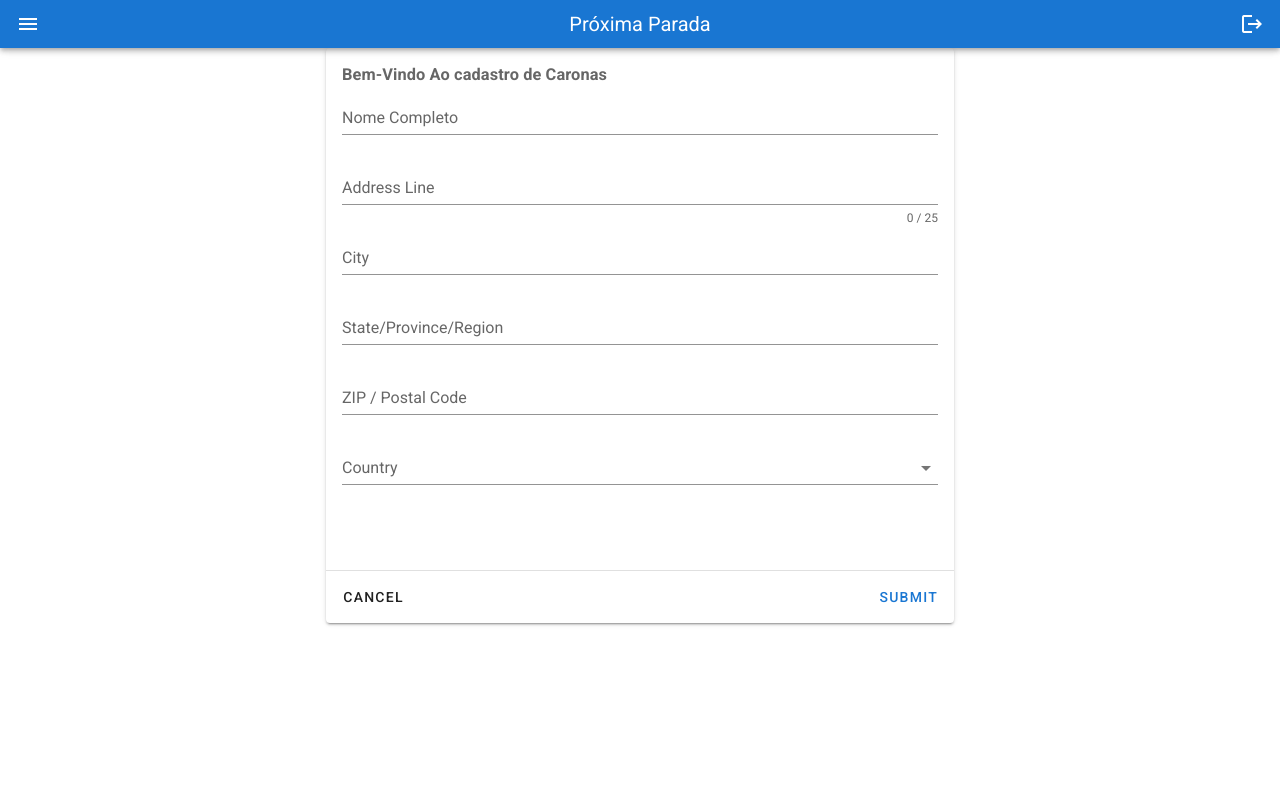
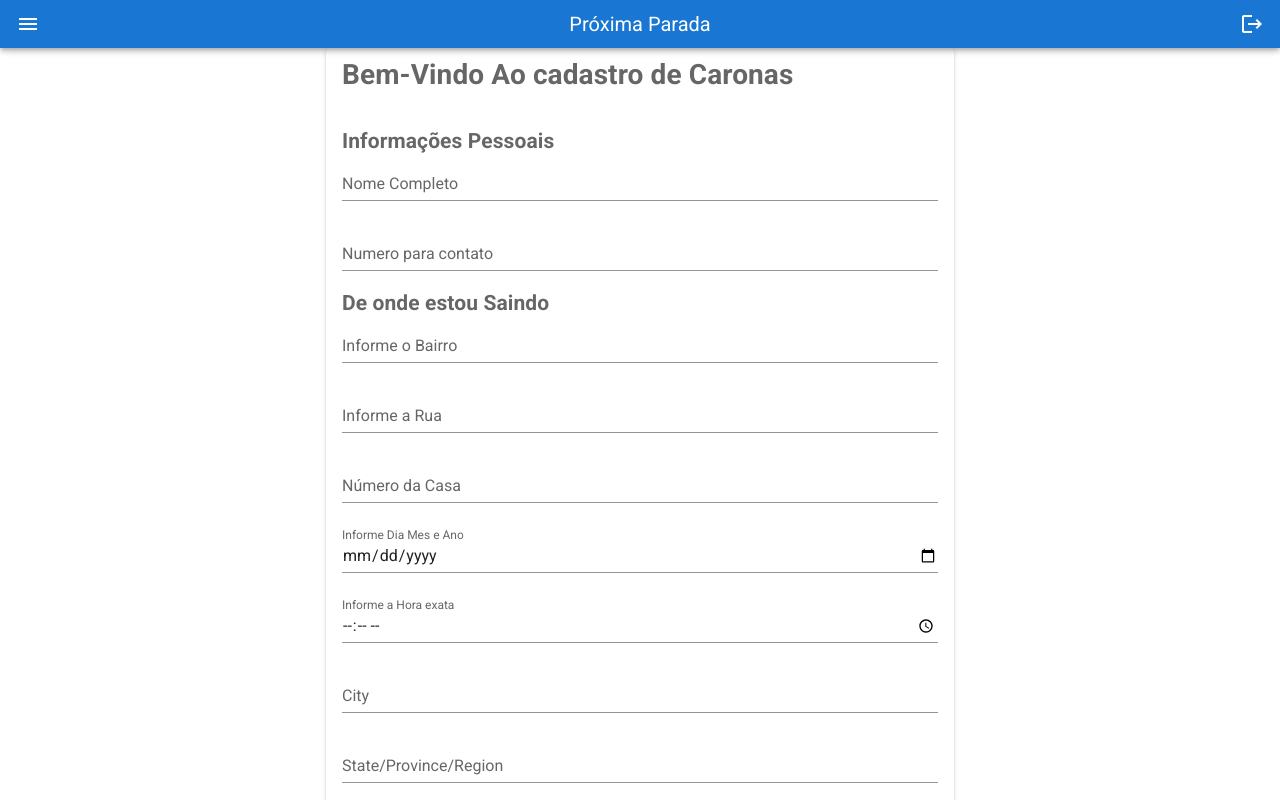
Before and after one commit to ifpi-picos/proxima-parada-front-end-vue, a Vue app: page /home/ride in a window 1280 px wide. Shown: the top 800 px of the page. Built offline with nearby package versions, Linux system fonts and the light colour scheme.

Commit message:
finalisando cadastro de origem

```diff
--- a/src/pages/home/Cadastrar-Carona.vue
+++ b/src/pages/home/Cadastrar-Carona.vue
@@ -13,29 +13,34 @@
         <v-card ref="form">
 
           <v-card-text>
-            <h3> Bem-Vindo Ao cadastro de Caronas </h3>
+            <h1> Bem-Vindo Ao cadastro de Caronas </h1>
+            <br><br>
+            <h2>Informações Pessoais</h2>
+
+            <v-text-field placeholder="João da silva" ref="name" v-model="name" :rules="[() => !!name || 'Esse Campo e obrigatorio']"
+              :error-messages="errorMessages" label="Nome Completo" required/>
+
+              <v-text-field placeholder="(XX)XXXXX-XXXX" ref="number-phone" label="Numero para contato" type="number" :rules="[() => !!name || 'Esse Campo e obrigatorio']"/>
+
+              <h2>De onde estou Saindo</h2>
+
+            <v-text-field ref="address" v-model="address"  :rules="[
+                () => !!address || 'Esse Campo e obrigatorio',]"
+                label="Informe o Bairro" placeholder="Bairro Junco "/>
+
+                <v-text-field ref="address"  :rules="[ () => !!address || 'Esse Campo e obrigatorio',]"
+                label="Informe a Rua " placeholder="Rua do pcc "/>
+
+                <v-text-field label="Número da Casa " placeholder="288" type="number"/>
+
+                <v-text-field v-model="time"
+                label="Informe Dia Mes e Ano " placeholder=" 01/02/2022" type="date"/>
+
+                <v-text-field v-model="time"
+                label="Informe a Hora exata" placeholder=" 01/02/2022" type="time"/>
+
             <v-text-field
-              ref="name"
-              v-model="name"
-              :rules="[() => !!name || 'This field is required']"
-              :error-messages="errorMessages"
-              label="Nome Completo"
-              required
-            ></v-text-field>
-            <v-text-field
-              ref="address"
-              v-model="address"
-              :rules="[
-                () => !!address || 'This field is required',
-                () => !!address && address.length <= 25 || 'Address must be less than 25 characters',
-                addressCheck
-              ]"
-              label="Address Line"
-              placeholder="Snowy Rock Pl"
-              counter="25"
-              required
-            ></v-text-field>
-            <v-text-field
+
               ref="city"
               v-model="city"
               :rules="[() => !!city || 'This field is required', addressCheck]"
@@ -112,7 +117,6 @@
  <script>
  export default {
  data: () => ({
-    countries: ['Afghanistan', 'Albania', 'Algeria', 'Andorra', 'Angola', 'Anguilla', 'Antigua &amp; Barbuda', 'Argentina', 'Armenia', 'Aruba', 'Australia', 'Austria', 'Azerbaijan', 'Bahamas', 'Bahrain', 'Bangladesh', 'Barbados', 'Belarus', 'Belgium', 'Belize', 'Benin', 'Bermuda', 'Bhutan', 'Bolivia', 'Bosnia &amp; Herzegovina', 'Botswana', 'Brazil', 'British Virgin Islands', 'Brunei', 'Bulgaria', ],
     errorMessages: '',
     name: null,
     address: null,
@@ -121,6 +125,7 @@
     zip: null,
     country: null,
     formHasErrors: false,
+    time:null
   }),
 
   computed: {
@@ -174,7 +179,7 @@
 </script>
 
 
-
+ v-model="address"
  <!-- <template>
    <v-card >
         <div class="title">
```
